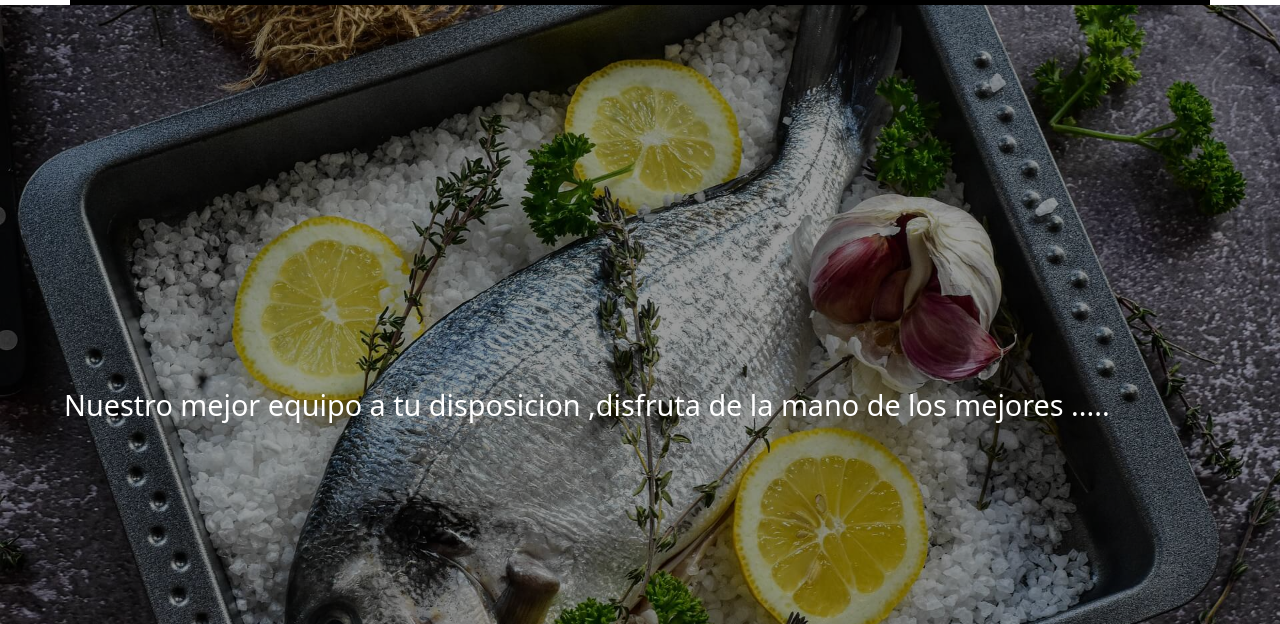
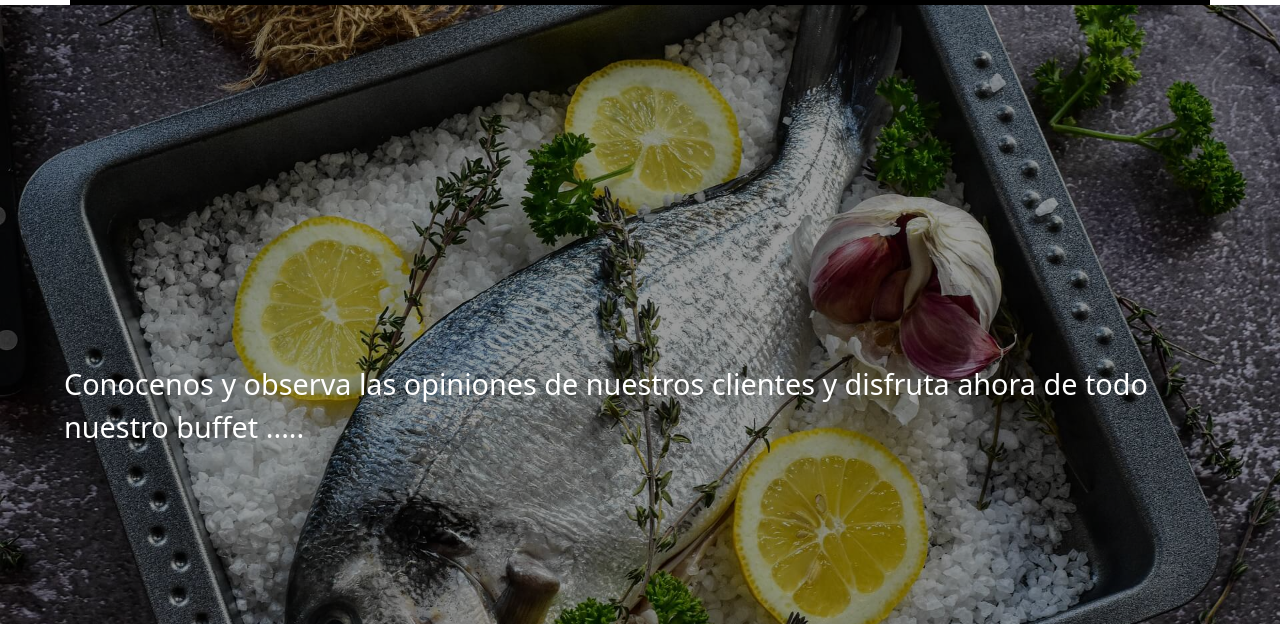
Before and after one commit to WHAM-CORP/NewProyectFinal, a website: page pages/comentarios.html in a window 1280 px wide. Shown: the part 176-800 px from the top of the page. Drawn offline with nearby package versions, Linux system fonts and the light colour scheme; a web font is replaced by a local one.

Commit message:
AddNewThings01

```diff
--- a/pages/comentarios.html
+++ b/pages/comentarios.html
@@ -64,7 +64,7 @@
     </nav>
     <section class="banner">
         <img src="../img/banner04.jpg" alt="" class="imgbanner">
-        <div class="contenido"> Nuestro mejor equipo a tu disposicion ,disfruta de la mano de los mejores .....</div>
+        <div class="contenido"> Conocenos y observa las opiniones de nuestros clientes y disfruta ahora de todo nuestro buffet .....</div>
     </section>
     <main class="container">
         <div class="row">
```
Also changed, not shown: pages/contacto.html (+1 -1 lines).
